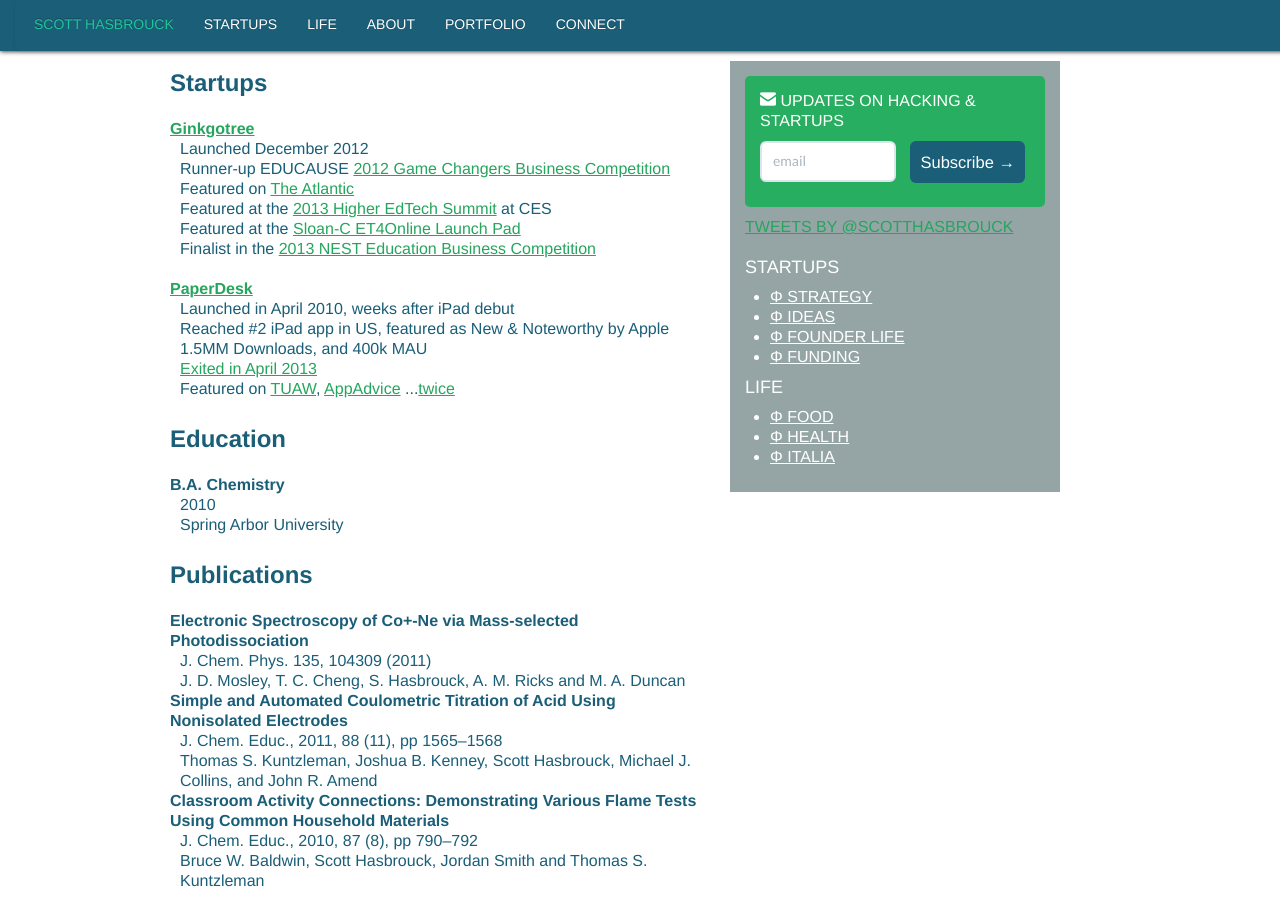
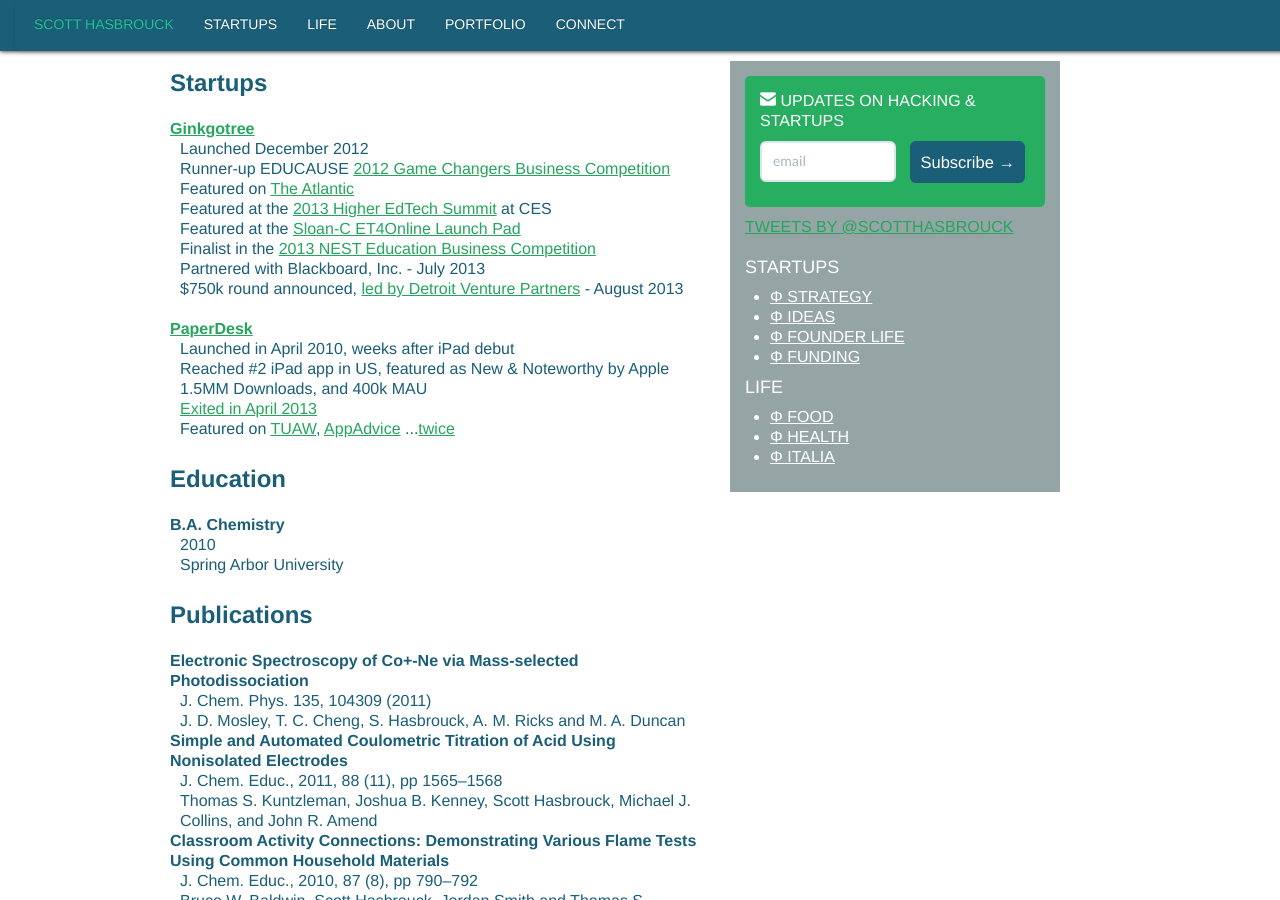
Before and after one commit to scotthasbrouck/scotthasbrouck.github.io, a Jekyll site: the page built from portfolio/index.html, in a window 1280 px wide and 900 px high, scrolled down 314 px. Built offline with Jekyll 4.4.1, drawn with Linux system fonts in a browser that asks for light colours; comment, search, counter and statistics services are not loaded.

Commit message:
Updates portfolio and begins next post

```diff
--- a/portfolio/index.html
+++ b/portfolio/index.html
@@ -12,6 +12,8 @@
 	<dd>Featured at the <a href="http://higheredtechsummit.com/2013-speakers-2/" target="_blank">2013 Higher EdTech Summit</a> at CES</dd>
 	<dd>Featured at the <a href="http://sloanconsortium.org/conference/2013/et4online/launchpad" target="_blank">Sloan-C ET4Online Launch Pad</a></dd>
 	<dd>Finalist in the <a href="http://nestcentral.org/2013-finalists" target="_blank">2013 NEST Education Business Competition</a></dd>
+	<dd>Partnered with Blackboard, Inc. - July 2013</dd>
+	<dd>$750k round announced, <a href="http://www.crainsdetroit.com/article/20130804/NEWS/308049989/startups-a-textbook-case" target="_blank">led by Detroit Venture Partners</a> - August 2013</dd>
 	<br />
 	<dt><a href="http://mypaperdesk.com/" target="_blank">PaperDesk</a></dt>
 	<dd>Launched in April 2010, weeks after iPad debut</dd>
```
Also changed, not shown: _posts/2013/2013-08-05--because-it-ain-t-broke-is-a-recipe-to-have-your-lunch-eaten.markdown (added, +13 -0 lines).
